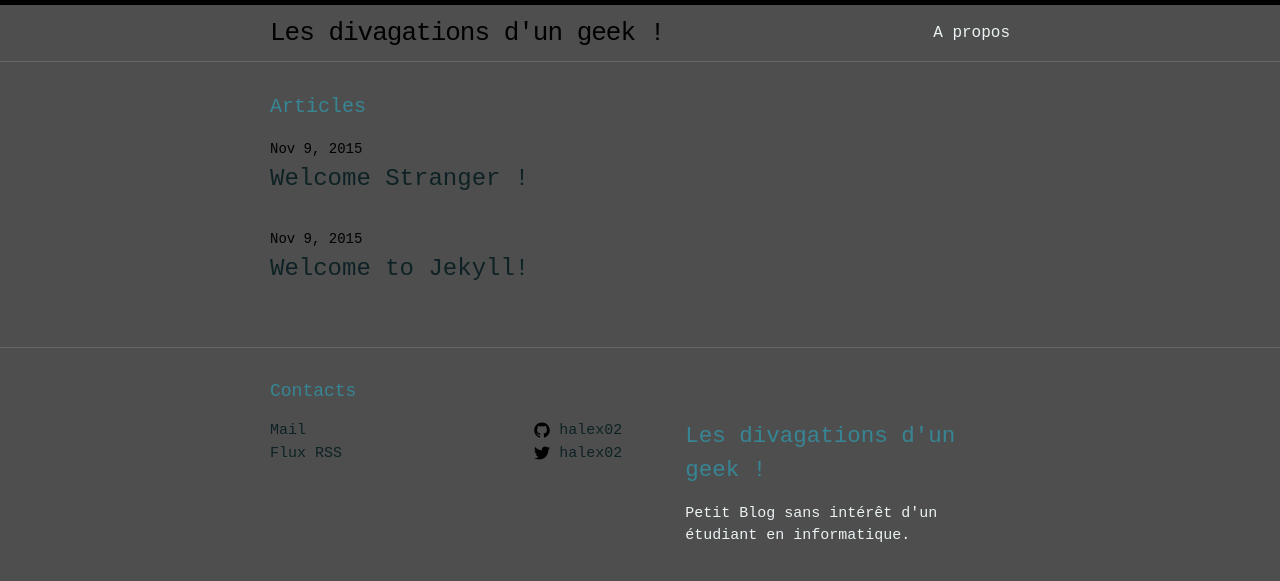
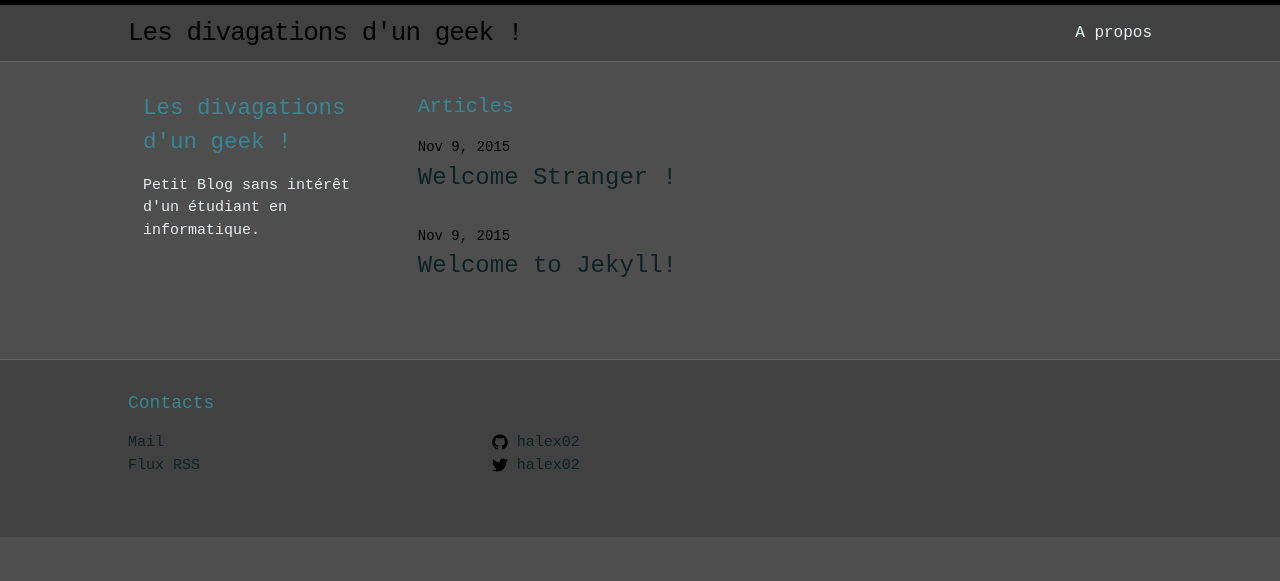
Before and after one commit to halex02/halex02.github.io, a Jekyll site: the page built from index.html, in a window 1280 px wide. Shown: the top 581 px of the page. Built offline with Jekyll 4.4.1, drawn with Linux system fonts in a browser that asks for light colours.

Commit message:
maj design

```diff
--- a/_includes/footer.html
+++ b/_includes/footer.html
@@ -28,10 +28,6 @@
         </ul>
       </div>
 
-      <div class="footer-col footer-col-3">
-	<h2> {{ site.title }} </h2>
-        <p>{{ site.description }}</p>
-      </div>
     </div>
 
   </div>
--- a/_sass/_base.scss
+++ b/_sass/_base.scss
@@ -158,8 +158,7 @@ pre {
  * Wrapper
  */
 .wrapper {
-    max-width: -webkit-calc(#{$content-width} - (#{$spacing-unit} * 2));
-    max-width:         calc(#{$content-width} - (#{$spacing-unit} * 2));
+    width: 80% ;
     margin-right: auto;
     margin-left: auto;
     padding-right: $spacing-unit;
--- a/_sass/_layout.scss
+++ b/_sass/_layout.scss
@@ -4,7 +4,9 @@
 .site-header {
     border-top: 5px solid $grey-color-dark;
     border-bottom: 1px solid $grey-color-light;
-    min-height: 56px;
+    height: 25% ;
+    background-color:darken($background-color, 5%) ;
+    //min-height: 56px;
 
     // Positioning context for the mobile navigation icon
     position: relative;
@@ -98,8 +100,10 @@
  * Site footer
  */
 .site-footer {
-    border-top: 1px solid $grey-color-light;
-    padding: $spacing-unit 0;
+	     height : 15% ;
+	     border-top: 1px solid $grey-color-light;
+    	     padding: $spacing-unit 0;
+	     background-color: darken($background-color, 5%) ;
 }
 
 .footer-heading {
@@ -167,16 +171,36 @@
 /**
  * Page content
  */
-.home {
-    height : 70% ;
-}
-
 .page-content {
-    padding: $spacing-unit 0;
+	      height: 70% ;
+	      padding: $spacing-unit 0;
 }
 
 .page-heading {
     font-size: 20px;
+}
+.main-col-wrapper {
+font-size: 15px;
+    color: $text-color;
+    margin-left: -$spacing-unit / 2;
+    @extend %clearfix;
+}
+
+.main-col {
+    float: left;
+    margin-bottom: $spacing-unit / 2;
+    padding-left: $spacing-unit / 2;
+    margin-left: $spacing-unit / 2
+}
+
+.main-col-1 {
+ width: -webkit-calc(25% - (#{$spacing-unit} / 2));
+  width: calc(25% - (#{$spacing-unit} / 2));
+}
+
+.main-col-2 {
+    width: -webkit-calc(70% - (#{$spacing-unit} / 2));
+    width:         calc(70% - (#{$spacing-unit} / 2));
 }
 
 .post-list {
--- a/index.html
+++ b/index.html
@@ -3,7 +3,12 @@ layout: default
 ---
 
 <div class="home">
-
+  <div class="main-col-wrapper">
+    <div class="main-col main-col-1">
+      <h2> {{ site.title }} </h2>
+      <p>{{ site.description }}</p>
+    </div>
+    <div class="main-col main-col-2">
       <h1 class="page-heading">Articles</h1>
 
       <ul class="post-list">
@@ -17,5 +22,6 @@ layout: default
 	</li>
 	{% endfor %}
       </ul>
-
     </div>
+    </div>
+</div>
```
Lines whose indentation alone changed are shown as unchanged.
